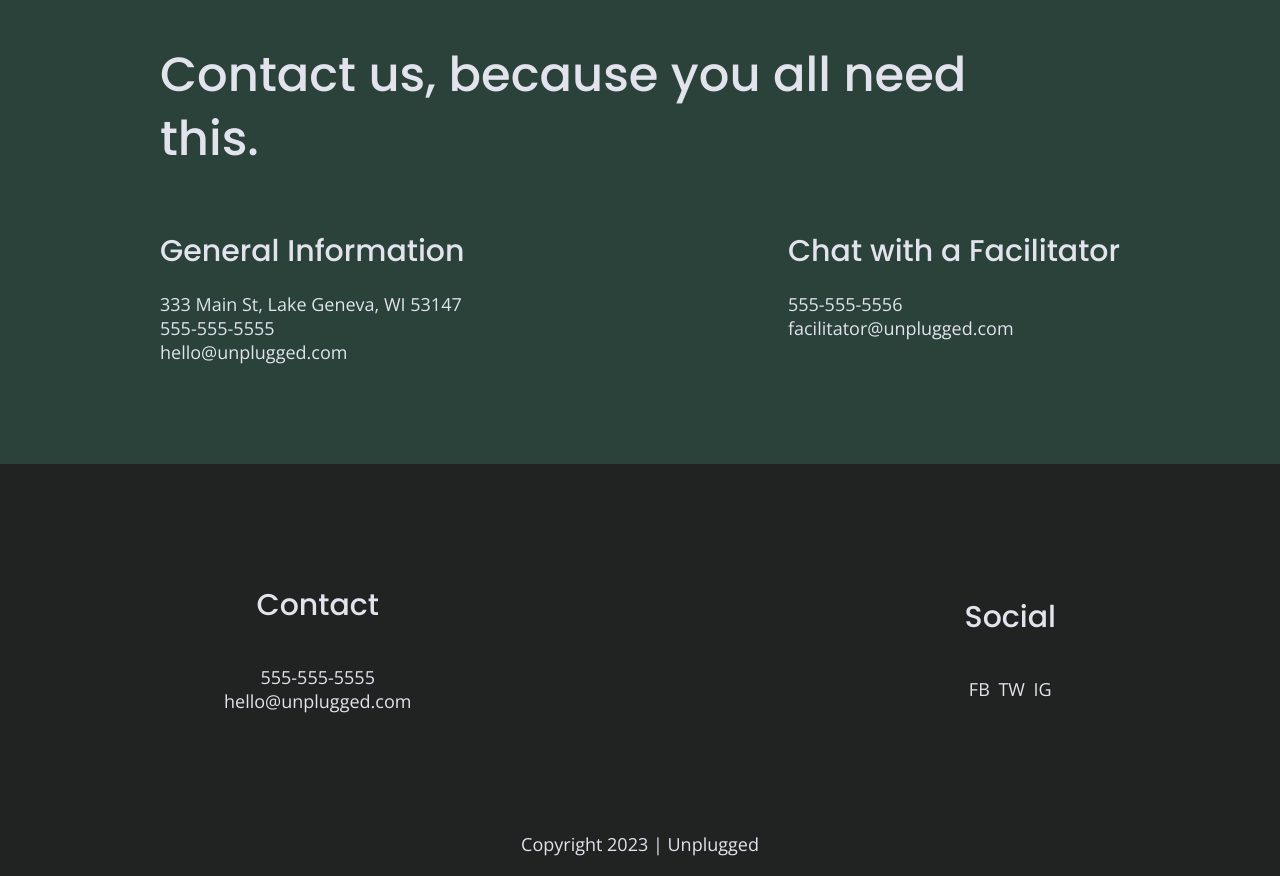
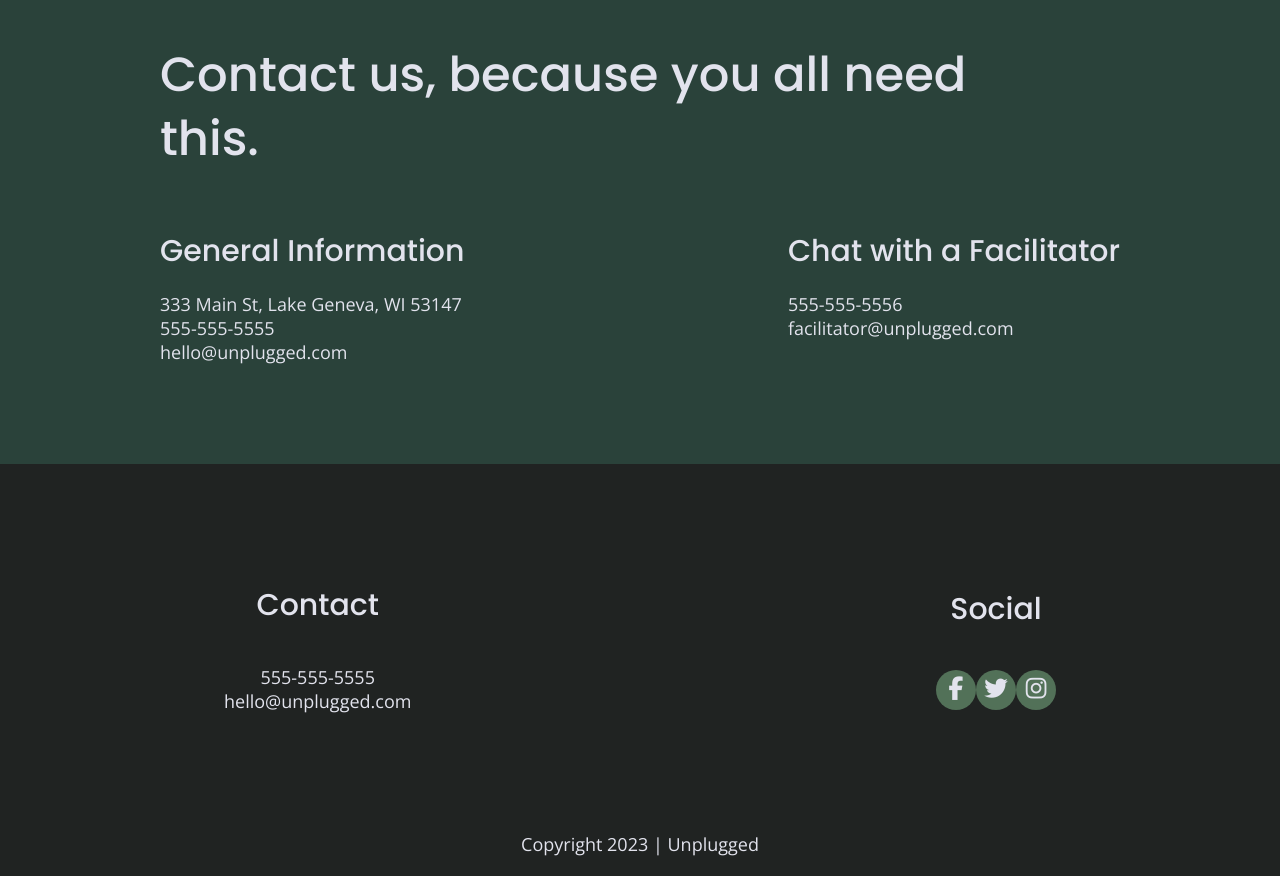
Before and after one commit to Tisca/Unplugged-responsive, a website: page about/index.html in a window 1280 px wide. Shown: the part 1255-2131 px from the top of the page. Drawn offline with nearby package versions, Linux system fonts and the light colour scheme.

Commit message:
Added Social Media Icons

```diff
--- a/about/index.html
+++ b/about/index.html
@@ -123,13 +123,19 @@
           <h4>Social</h4>
           <div class="social-icons">
             <p>
-              <a href="https://www.facebook.com/yoursite" target="_blank" rel="noopener">FB</a>
+              <a href="https://www.facebook.com/yoursite" target="_blank" rel="noopener">
+                <i class="fab fa-facebook-f"></i>
+              </a>
             </p>
             <p>
-              <a href="https://www.twitter.com/yoursite" target="_blank" rel="noopener">TW</a>
+              <a href="https://www.twitter.com/yoursite" target="_blank" rel="noopener">
+                <i class="fab fa-twitter"></i>
+              </a>
             </p>
             <p>
-              <a href="https://www.instagram.com/yoursite" target="_blank" rel="noopener">IG</a>
+              <a href="https://www.instagram.com/yoursite" target="_blank" rel="noopener">
+                <i class="fab fa-instagram"></i>
+              </a>
             </p>
           </div>
         </div>
--- a/css/main.css
+++ b/css/main.css
@@ -231,9 +231,17 @@
 }
 
 footer .social-icons p {
+  background-color: #527158;
+  border-radius: 20px;
+  width: 40px;
+  height: 40px;
   display: flex;
   justify-content: center;
   align-items: center;
+}
+
+footer .social-icons p i {
+  font-size: 1.3125em;
 }
 
 footer .copyright {
```
Also changed, not shown: faq/index.html (+9 -3 lines), index.html (+9 -3 lines).
